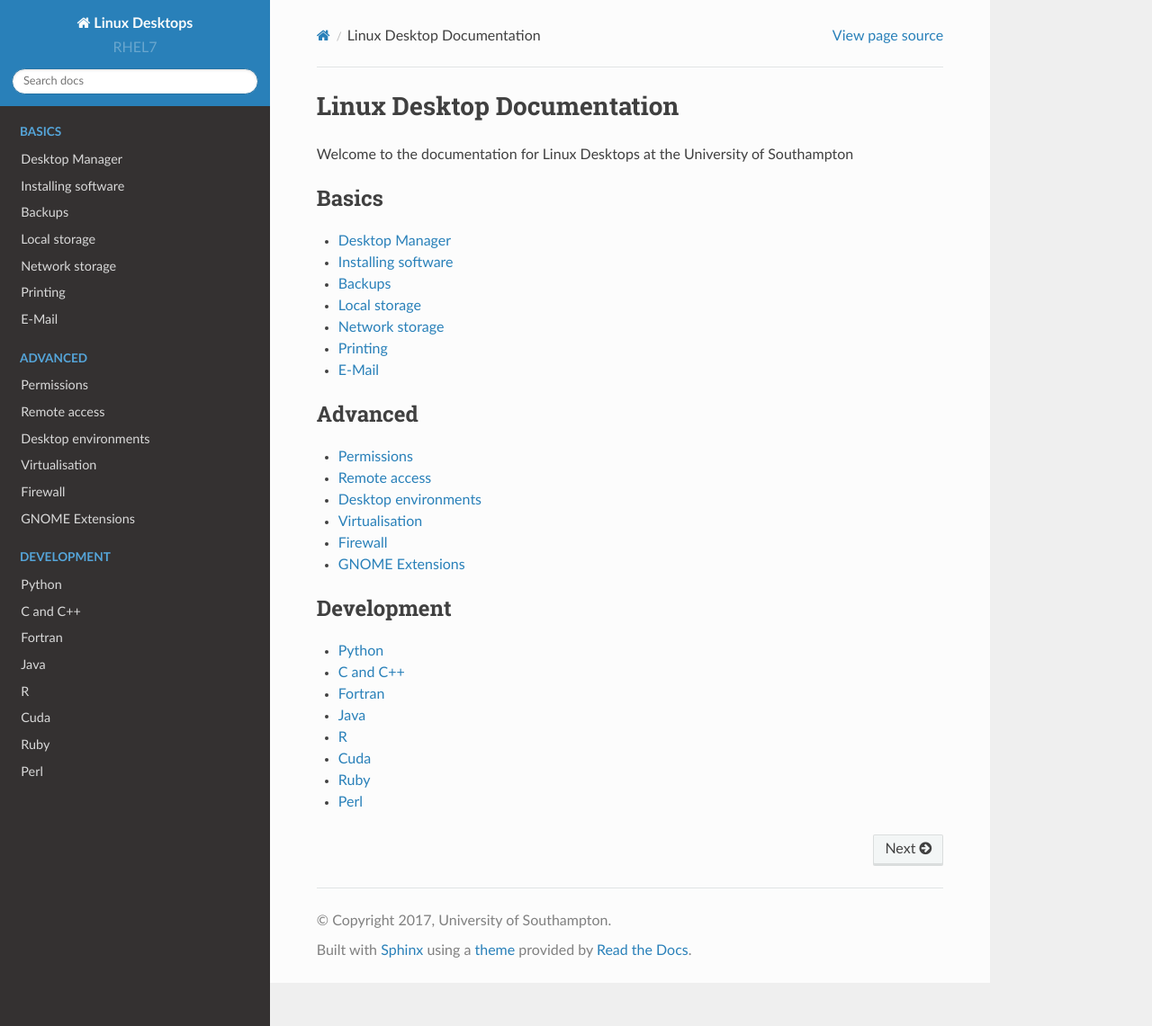
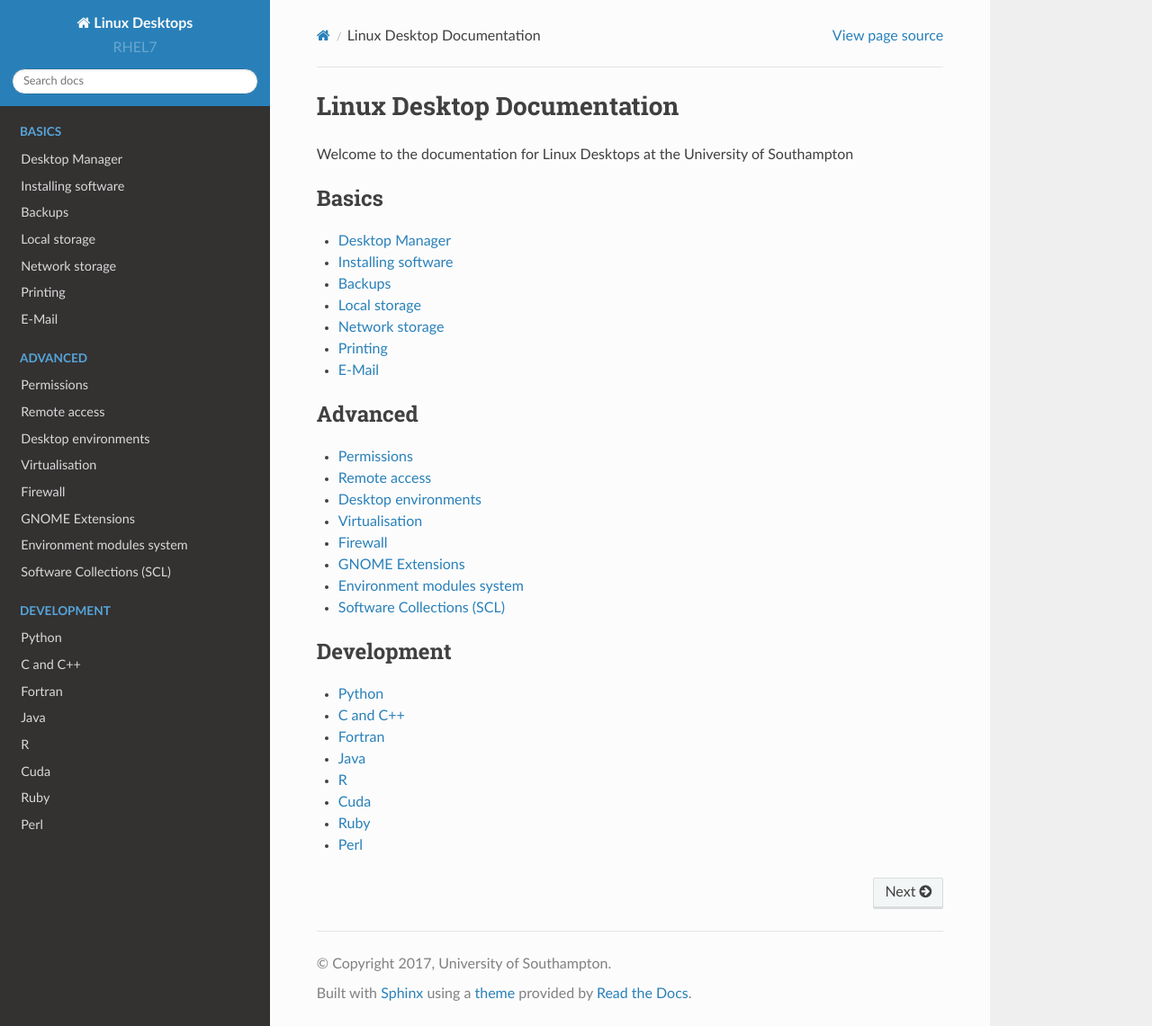
Before and after one commit to southampton/linuxdesktopdocs, a Sphinx documentation site: the page built from docs/index.rst, in a window 1280 px wide and 1141 px high. Shown: the whole window at 90% size. Built offline with Sphinx 7.4.7 and the Read the Docs theme 2.0.0, drawn with Linux system fonts in a browser that asks for light colours.

Commit message:
added skeleton files for envmodules and scl

```diff
--- /dev/null
+++ b/docs/envmodules.rst
@@ -0,0 +1,4 @@
+Environment modules system
+==========================
+
+TODO
--- a/docs/index.rst
+++ b/docs/index.rst
@@ -25,6 +25,8 @@ Welcome to the documentation for Linux Desktops at the University of Southampton
    virtualisation
    firewall
    gnomeext
+   envmodules
+   scl
 
 .. toctree::
    :maxdepth: 1
--- /dev/null
+++ b/docs/scl.rst
@@ -0,0 +1,4 @@
+Software Collections (SCL)
+==========================
+
+TODO
```
